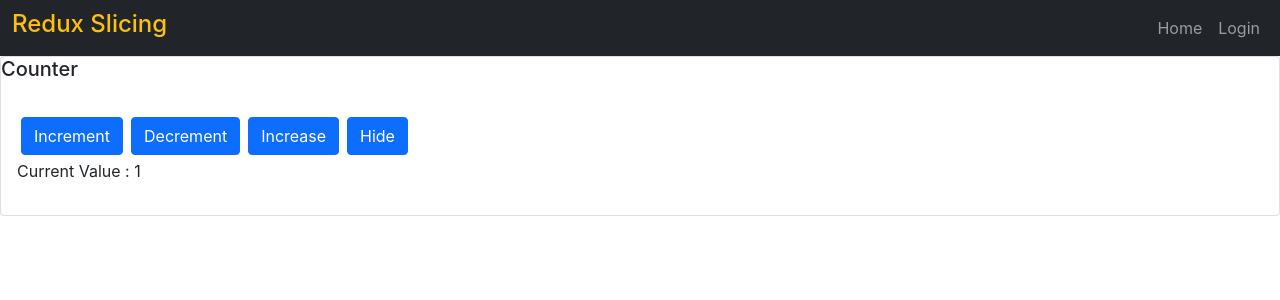
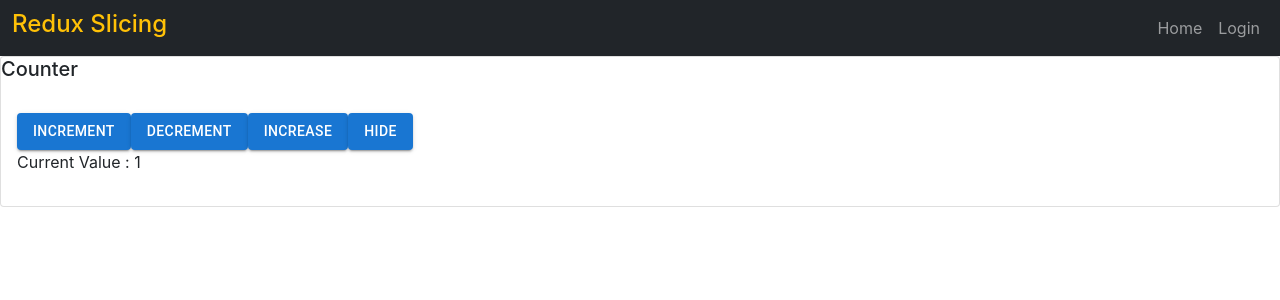
Before and after one commit to muthukumar3/redux-full, a React (Create React App) app: page / in a window 1280 px wide. Shown: the top 300 px of the page. Built offline with nearby package versions, Linux system fonts and the light colour scheme.

Commit message:
Metirial UI Integration

```diff
--- a/package.json
+++ b/package.json
@@ -3,6 +3,10 @@
   "version": "0.1.0",
   "private": true,
   "dependencies": {
+    "@emotion/react": "^11.8.2",
+    "@emotion/styled": "^11.8.1",
+    "@mui/icons-material": "^5.5.1",
+    "@mui/material": "^5.5.1",
     "@reduxjs/toolkit": "^1.8.0",
     "@testing-library/jest-dom": "^5.16.2",
     "@testing-library/react": "^12.1.3",
--- a/src/components/Counter.js
+++ b/src/components/Counter.js
@@ -1,6 +1,7 @@
 import React from "react";
 import { useSelector, useDispatch } from 'react-redux';
 import { CounterActions } from '../store/counter';
+import Button from '@mui/material/Button';
 
 export default function Counter() {
 
@@ -27,10 +28,10 @@ export default function Counter() {
                     <h5>Counter</h5>
                 </div>
                 <div className="card-body">
-                    <button className="btn btn-primary m-1 " onClick={incrementHandle}>Increment</button>
-                    <button className="btn btn-primary m-1 " onClick={decrementHandle}>Decrement</button>
-                    <button className="btn btn-primary m-1 " onClick={increaseHandle}>Increase</button>
-                    <button className="btn btn-primary m-1 " onClick={toggleHandler}>{!toggle && 'Show' } {toggle && 'Hide'}</button>
+                    <Button variant="contained" onClick={incrementHandle}>Increment</Button>
+                    <Button variant="contained" onClick={decrementHandle}>Decrement</Button>
+                    <Button variant="contained" onClick={increaseHandle}>Increase</Button>
+                    <Button variant="contained" onClick={toggleHandler}>{!toggle && 'Show' } {toggle && 'Hide'}</Button>
                     {toggle && <p>Current Value : {count}</p> }
                 </div>
             </div>
--- a/src/components/auth/login.js
+++ b/src/components/auth/login.js
@@ -1,6 +1,7 @@
 import { useDispatch } from 'react-redux';
 import { AuthActions } from '../../store/authentication';
 import { useNavigate } from 'react-router-dom';
+import Button from '@mui/material/Button';
 
 export default function Login() {
     const dispatch = useDispatch();
@@ -39,7 +40,7 @@ export default function Login() {
 
                         <div className="form-group">
                             <br />
-                                <input className="btn btn-primary" type="submit" value="Login" />
+                                <Button variant="contained" type="submit">Login</Button>
                             <br />
                         </div>
                     </form>
```
Also changed, not shown: 1 other file (tests, documents, lock files or other folders).
